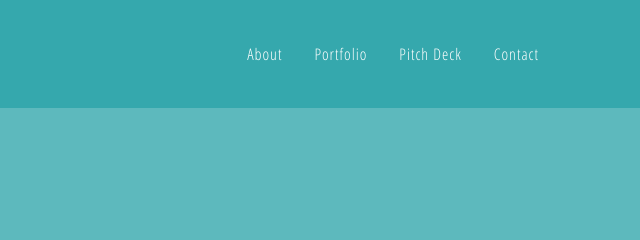
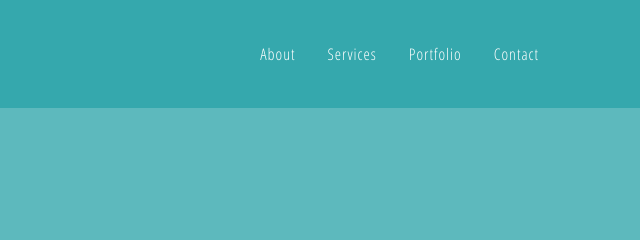
Before and after one commit to jessalbarian/PersonalSite2017, a website: page startbootstrap-freelancer-gh-pages/resume.html in a window 1280 px wide. Shown: the top 240 px of the page, 640-1280 px from the left. Drawn offline with Linux system fonts and the light colour scheme.

Commit message:
fixed navbar

```diff
--- a/startbootstrap-freelancer-gh-pages/resume.html
+++ b/startbootstrap-freelancer-gh-pages/resume.html
@@ -64,10 +64,10 @@
                     <a class="nav-link js-scroll-trigger" href="index.html#about">About</a>
                 </li>
                 <li class="nav-item">
-                    <a class="nav-link js-scroll-trigger" href="index.html#portfolio">Portfolio</a>
+                    <a class="nav-link js-scroll-trigger" href="index.html#services">Services</a>
                 </li>
                 <li class="nav-item">
-                    <a class="nav-link js-scroll-trigger" href="pitch_deck.html">Pitch Deck</a>
+                    <a class="nav-link js-scroll-trigger" href="index.html#portfolio">Portfolio</a>
                 </li>
                 <li class="nav-item">
                     <a class="nav-link js-scroll-trigger" href="index.html#contact">Contact</a>
```
